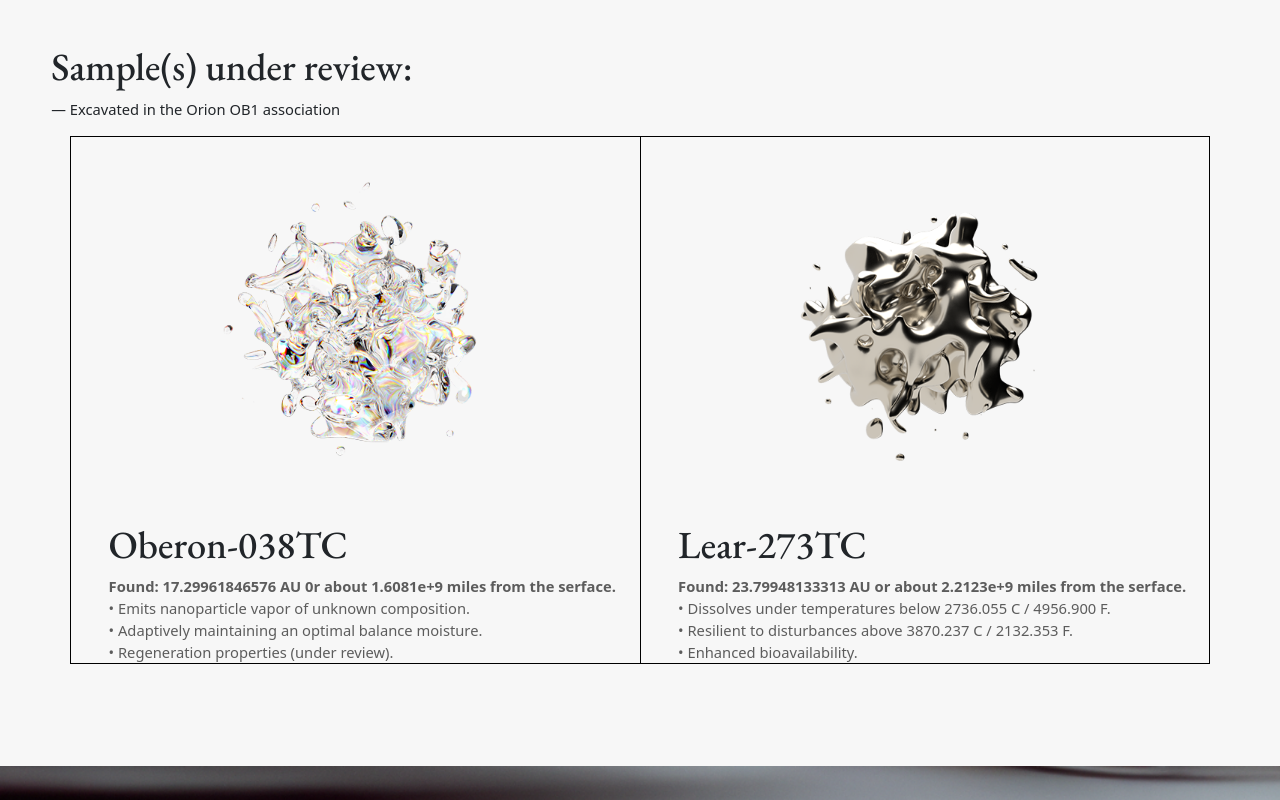
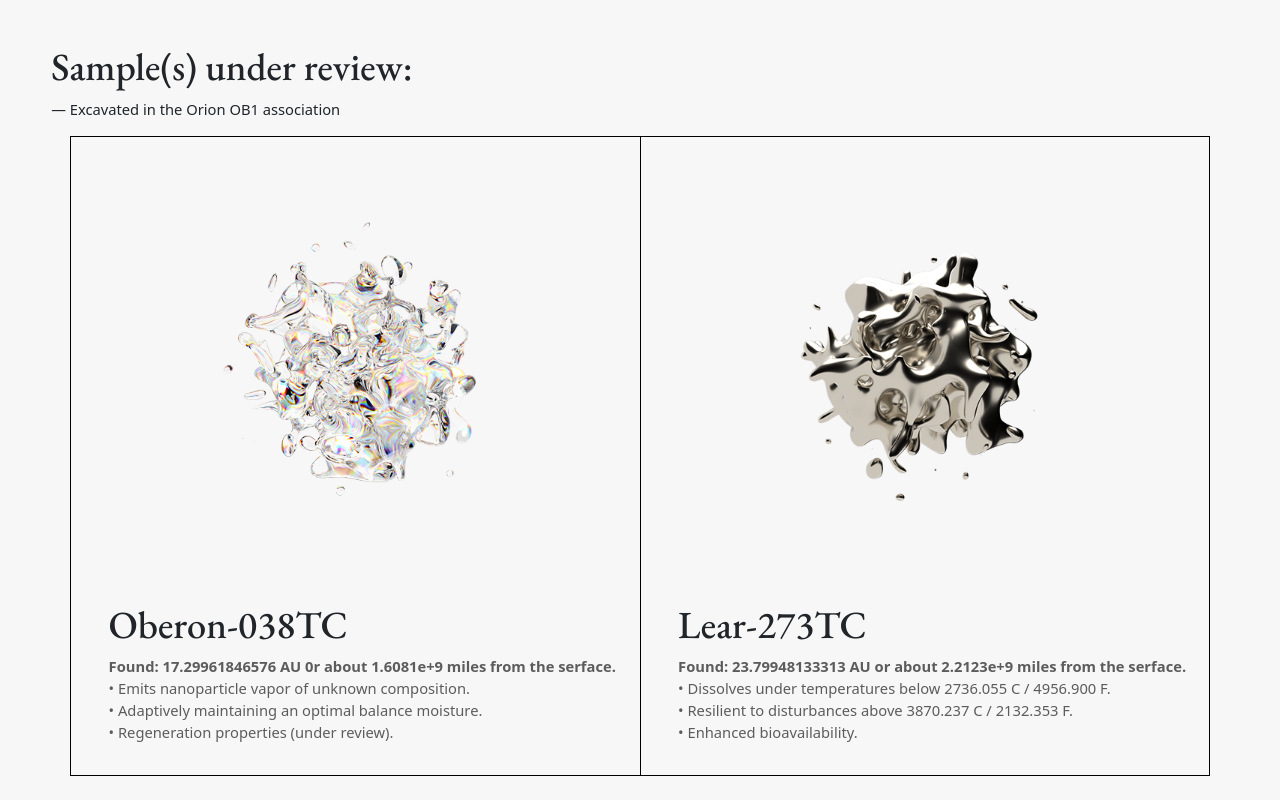
Before and after one commit to Kaltrunner/new-matter, a React (Vite) app: page / in a window 1280 px wide. Shown: the part 3520-4320 px from the top of the page. Built offline with nearby package versions, Linux system fonts and the light colour scheme.

Commit message:
more sizing

```diff
--- a/src/componenets/body/Body.jsx
+++ b/src/componenets/body/Body.jsx
@@ -460,7 +460,7 @@ function Body() {
             <p className="col-p-tag-1">
               • Adaptively maintaining an optimal balance moisture.
             </p>
-            <p className="col-p-tag-1">
+            <p className="col-p-tag-1" id="bottom-line">
               • Regeneration properties (under review).
             </p>
           </div>
@@ -478,7 +478,7 @@ function Body() {
             <p className="col-p-tag-2">
               • Resilient to disturbances above 3870.237 C / 2132.353 F.{" "}
             </p>
-            <p className="col-p-tag-2">• Enhanced bioavailability.</p>
+            <p className="col-p-tag-2" id="bottom-line">• Enhanced bioavailability.</p>
           </div>
         </div>
       </div>
--- a/src/componenets/body/body.css
+++ b/src/componenets/body/body.css
@@ -25,7 +25,7 @@
 
 #coll-1 {
     background-color: #f7f7f7;
-    /* height: 25rem; */
+    height: auto;
     display: flex;
     justify-content: center;
     flex-direction: column;
@@ -39,7 +39,7 @@
 
 #coll-2 {
     background-color: #f7f7f7;
-    /* height: 25rem; */
+    height: auto;
     display: flex;
     justify-content: center;
     flex-direction: column;
@@ -48,21 +48,11 @@
     margin-bottom: 8vw;
 }
 
-/* #coll-3 {
-    background-color: #000;
-    height: 40vh;
-    display: flex;
-    justify-content: center;
-    border: 1px solid #000;
-    margin: 0 2vw;
-    margin-bottom: 8vw;
-} */
-
 #glass-img {
     width: 30vw;
     /* height: 30vw; */
     background: none;
-    margin: 0 auto;
+    margin: 5vh auto;
     rotate: 180deg;
 }
 
@@ -70,7 +60,7 @@
     width: 30vw;
     /* height: 30vw; */
     background: none;
-    margin: 0 auto;
+    margin: 5vh auto;
 }
 
 .col-sub-header-1 {
@@ -87,11 +77,14 @@
     font-family: 'EB Garamond', serif;
 }
 
+#bottom-line {
+    padding-bottom: 4vh;
+}
+
 .col-text-div {
     display: flex;
     flex-direction: column;
     align-items: flex-start;
-
 }
 
 .col-p-tag-1 {
--- a/src/componenets/home/home.css
+++ b/src/componenets/home/home.css
@@ -89,13 +89,6 @@
     margin: 0;
   }
 
-  .header-text {
-    /* font-size: .5vw; */
-    letter-spacing: .05vw;
-    text-align: start;
-    margin: 0;
-  }
-
   /* #landing-txt p {
     font-size: 1.15vw;
     color: #000;
```
